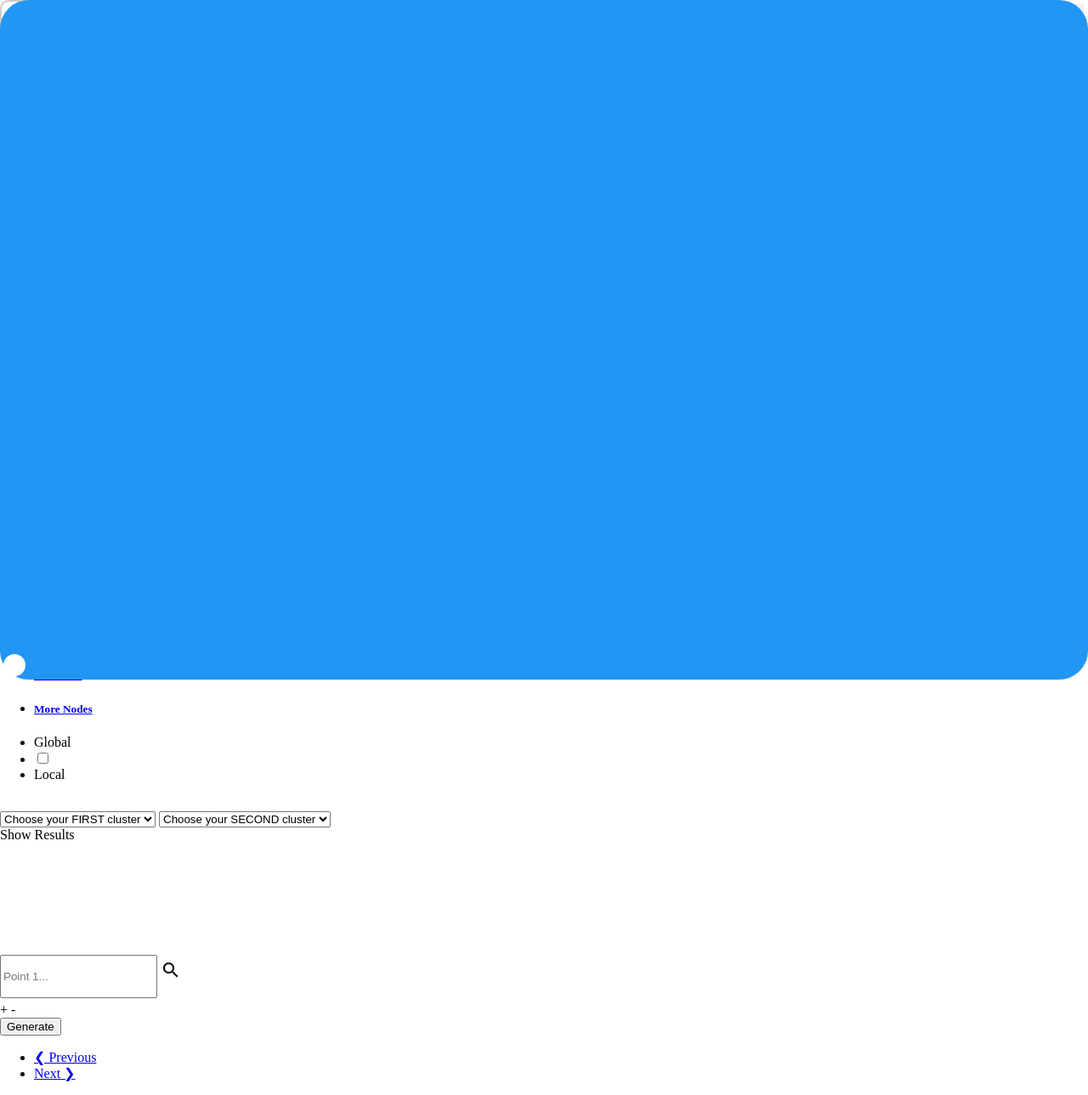
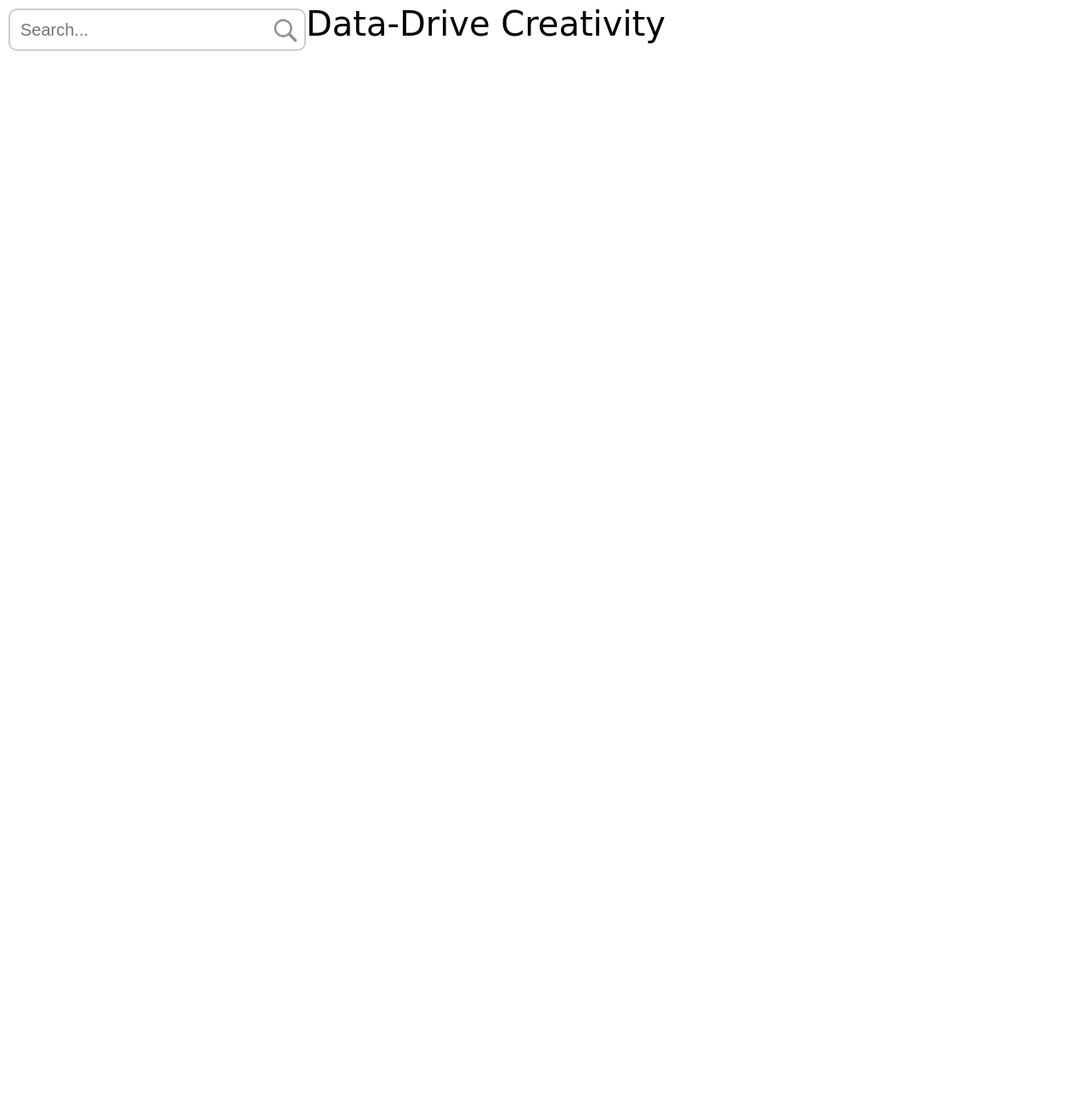
Before and after one commit to FengShi0705/B-Link, a Flask app: page / in a window 1280 px wide. Shown: the whole page at 85% size. After the commit the page ends 60 px from the top, so only its background shows below. Run offline with Flask 2, Linux system fonts and the light colour scheme; the visitor is signed in with stand-in values (Sample User, id 1); parts of the project's set-up code (start-up, migrations or seed data) failed here and were passed over; some libraries are stand-ins or nearby versions; grey boxes are pictures that could not be loaded.

Commit message:
Update mystyle.css
12Sep16 from L.Chen

```diff
--- a/static/mystyle.css
+++ b/static/mystyle.css
@@ -4,69 +4,10 @@
 
 html, body { margin:0; padding:0; overflow:hidden }
 
-/* search box and function_navigation panel */
-div.func-nav{
+/* search box design  */
+#mainSearchBox {
   position:fixed;
-  width:66.5px;
-  left:0px;
-  top:0px;
-  bottom:0px;
-  border-right:2px solid black;
-}
-
-#b-findpoint{
-  margin-left:10px;
-  margin-top:60px;
-  width:50px;
-  height:50px;
-  border:1px solid #0099ff;
-  border-radius:5px;
-  background-color:white;
-  background-image:url("/static/explore.png");
-  background-size:100%;
-  cursor:pointer;
-}
-
-p.t-func-nav{
-  margin-left:10px;
-  margin-top:5px;
-  width:50px;
-  font-size:10px;
-  font-family:arial;
-  font-weight:bold;
-  text-align:center;
-  color:blue;
-}
-
-#b-findline{
-  margin-left:10px;
-  margin-top:20px;
-  width:50px;
-  height:50px;
-  border:1px solid #0099ff;
-  border-radius:5px;
-  background-color:white;
-  background-image:url("/static/lookup.png");
-  background-size:100%;
-  cursor:pointer;
-}
-
-#b-cluster{
-  margin-left:10px;
-  margin-top:20px;
-  width:50px;
-  height:50px;
-  border:1px solid #0099ff;
-  border-radius:5px;
-  background-color:white;
-  background-image:url("/static/bisociation.png");
-  background-size:100%;
-  cursor:pointer;
-}
-
-form.input {
-  position:fixed;
-  left:75px;
+  left:10px;
   top:10px;
 }
 
@@ -78,7 +19,6 @@
   border-radius:10px;
   font-size: 20px;
   padding:12px 70px 12px 12px;
-
 }
 
 input[name="search"]{
@@ -89,6 +29,7 @@
   top:5px;
   border:2px;
   background-image:url('/static/search icon.png');
+  background-color:white;
   background-size:100%;
   cursor: pointer;
 }
@@ -115,43 +56,244 @@
 div.header{
    height:50px;
    position: fixed;
-   left:500px;
+   left:360px;
    top:5px;
+   right:0;
    font-size:40px;
    font-family:cursive;
-   color:#4776DA;
 }
+
+/* the whole panel control  */
+.panel{
+  position:fixed;
+  top:60px;
+  left:10px;
+  bottom:0px;
+  width:350px;
+}
+
+/* function_navigation panel */
+#func-nav{
+  position:absolute;
+  width:350px;
+  display:none;
+}
+
+div.func_setting{
+  position:absolute;
+  width:350px;
+  display:none;
+}
+
+/* the drawing of toggle switch */
+
+.t-global {
+    font-family:arial;
+    font-size:22px;
+    color:#2196F3;
+    font-weight: bold;
+    display:inline-block;
+}
+
+.t-global-toggle{
+    color:black;
+    font-weight:normal;
+}
+
+.t-local {
+    font-family:arial;
+    font-size:22px;
+    font-weight:normal;
+    display:inline-block;
+}
+
+.t-local-toggle{
+    color:#2196F3;
+    font-weight:bold;
+}
+
+
+label.switch {
+  position: relative;
+  display: inline-block;
+  width: 34px;
+  height: 100px;
+}
+
+label.switch-cluster {
+  position: relative;
+  display: inline-block;
+  width: 100px;
+  height: 34px;
+}
+
+label.switch input {display:none;}
+label.switch-cluster input {display:none;}
+
+div.slider, .slider-cluster {
+  position: absolute;
+  cursor: pointer;
+  top: 0;
+  left: 0;
+  right: 0;
+  bottom: 0;
+  background-color: #2196F3;
+}
+
+div.slider:before {
+  position: absolute;
+  content: "";
+  height: 26px;
+  width: 26px;
+  left: 4px;
+  top: 4px;
+  background-color: white;
+}
+
+input[name="switch-1"]:checked + .slider {
+  background-color: #2196F3;
+}
+
+input[name="switch-2"]:checked + .slider {
+  background-color: #2196F3;
+}
+
+input[name="switch-3"]:checked + .slider {
+  background-color: #2196F3;
+}
+
+input[name="switch-1"]:checked + .slider:before {
+  transform: translateY(66px);
+}
+
+input[name="switch-2"]:checked + .slider:before {
+  transform: translateY(66px);
+}
+
+input[name="switch-3"]:checked + .slider:before {
+  transform: translateX(66px);
+}
+
+/* Rounded sliders */
+div.slider.round {
+  border-radius: 34px;
+}
+
+div.slider.round:before {
+  border-radius: 50%;
+}
+
+/* Min Hop Panel  */
+select.minhop{
+    width:80px;
+    height:30px;
+    font-size:20px;
+    padding-left:26px;
+}
+
+/* Line-panel text input box */
+input[name="endpoint"]{
+  width: 350px;
+  height:50px;
+  box-sizing:border-box;
+  border:2px solid #ccc;
+  border-radius:10px;
+  font-size: 20px;
+  padding:12px 70px 12px 12px;
+}
+
+/* cluster-panel search-icon */
+.cluster-searchicon{
+  opacity:0.3;
+  cursor:pointer;
+}
+
+
+/* info display panel */
+#info_panel{
+    position:absolute;
+    bottom:0px;
+    width:350px;
+    display:none;
+}
+
+.info-display{
+    background-color:white;
+    border:1px solid black;
+    border-radius:2px;
+    position:absolute;
+    top:16px;
+    left:25px;
+    bottom:60px;
+    width:300px;
+    overflow-y:scroll;
+    word-wrap:break-word;
+}
+
+div.info-display div.content{
+    width: 90%;
+    float: left;
+    padding: 0px;
+    font-size: 12px;
+    font-family:arial;
+    line-height: 150%;
+}
+div.info-display div.row{
+    padding-top:10px;
+    padding-bottom:10px;
+    clear: both;
+    border-bottom:2px solid #b3b3b3;
+}
+div.info-display div.row:after {
+    content: "";
+    display: table;
+    clear: both;
+}
+
+.page-button{
+    position:absolute;
+    bottom:15px;
+    left:25px;
+    width:300px;
+}
+
+
+
+
+
 
 /* svg */
 .edge {
   stroke: #aaa;
 }
 .edge.hltE {
-  stroke: #FF6800;
+  stroke: #FF0000;
 }
 .edge.hltE1 {
-  stroke: #ff0000;
+  stroke: #FF6800;
+  opacity: 0.5;
 }
 
 .gnode circle {
-  fill: #3498DB;
+  fill: #aaa;
   stroke: #fff;
   stroke-width: 2px;
 }
 
 .gnode circle.hltP{
-   fill: #FF6800;
+   fill: #FF0000;
    stroke: #fff;
    stroke-width: 2px;
 }
 .gnode circle.hltP1{
-   fill: #ff0000;
+   fill: #FF6800;
    stroke: #fff;
    stroke-width: 2px;
+   opacity: 0.5;
 }
 .gnode circle.hltA{
    fill: #fff;
-   stroke: #FF6800;
+   stroke: #FF0000;
    stroke-width: 5px;
 }
 
@@ -168,163 +310,3 @@
    fill-opacity:0.1;
    stroke-opacity:0.9;
 }
-
-/* left panel */
-#left-panel {
-  width: 346px;
-  border: 2px solid blue;
-  background-color: #ccffcc;
-  position: fixed;
-  top: 60px;
-  left: 75px;
-  bottom:10px;
-  border-radius:10px;
-  /*-webkit-transition: all 0.5s ease-in-out;   transition animation*/
-  visibility:hidden;
-}
-
-p.p-text{
-    text-align:center;
-    font-family:arial;
-    font-size:25px;
-    padding-bottom:10px;
-    margin-bottom:15px;
-    border-bottom:2px solid #b3b3b3;
-}
-
-div.blockline{
-    padding-bottom:15px;
-    border-bottom:2px solid #b3b3b3;
-}
-
-select.minhop{
-    width:80px;
-    height:30px;
-    font-size:20px;
-    padding-left:26px;
-}
-
-/* the drawing of toggle switch */
-
-#t-global{
-    margin-top:-27px;
-    margin-left:38px;
-    padding-right:10px;
-    font-family:arial;
-    font-size:22px;
-    display:inline-block;
-    line-height:34px;
-    height:34px;
-    width:75px;
-    text-align:right;
-    vertical-align:middle;
-    color:#2196F3;
-    font-weight: bold;
-}
-
-#t-local{
-    margin-top:-27px;
-    padding-left:10px;
-    font-family:arial;
-    font-size:22px;
-    display:inline-block;
-    line-height:34px;
-    height:34px;
-    width:75px;
-    text-align:left;
-    vertical-align:middle;
-    font-weight:normal;
-}
-
-label.switch {
-  position: relative;
-  display: inline-block;
-  width: 100px;
-  height: 34px;
-}
-
-label.switch input {display:none;}
-
-div.slider {
-  position: absolute;
-  cursor: pointer;
-  top: 0;
-  left: 0;
-  right: 0;
-  bottom: 0;
-  background-color: #2196F3;
-}
-
-div.slider:before {
-  position: absolute;
-  content: "";
-  height: 26px;
-  width: 26px;
-  left: 4px;
-  bottom: 4px;
-  background-color: white;
-}
-
-input[name="switch-1"]:checked + .slider {
-  background-color: #2196F3;
-}
-
-input[name="switch-1"]:checked + .slider:before {
-  transform: translateX(66px);
-}
-
-/* Rounded sliders */
-div.slider.round {
-  border-radius: 34px;
-}
-
-div.slider.round:before {
-  border-radius: 50%;
-}
-
-
-/*  the buttons */
-
-.button{
-    background-color: #4CAF50;
-    border: none;
-    color: white;
-    width:120px;
-    padding: 15px 15px;
-    text-align: center;
-    text-decoration: none;
-    font-size: 15px;
-    font-weight:bold;
-    margin: 4px 25px;
-    cursor: pointer;
-}
-
-#info-display{
-    background-color:white;
-    border:1px solid black;
-    border-radius:2px;
-    position:fixed;
-    top:220px;
-    left:100px;
-    bottom:100px;
-    width:300px;
-    overflow-y:scroll;
-    word-wrap:break-word;
-}
-
-p.list{
-    border-bottom:2px solid #b3b3b3;
-    padding:10px;
-    font-family:arial;
-    font-size:16px;
-    margin:15px 0;
-}
-
-#page-button{
-    position:fixed;
-    bottom:30px;
-    left:75px;
-    width:350px;
-    display:flex;
-    justify-content:space-between;
-}
```
